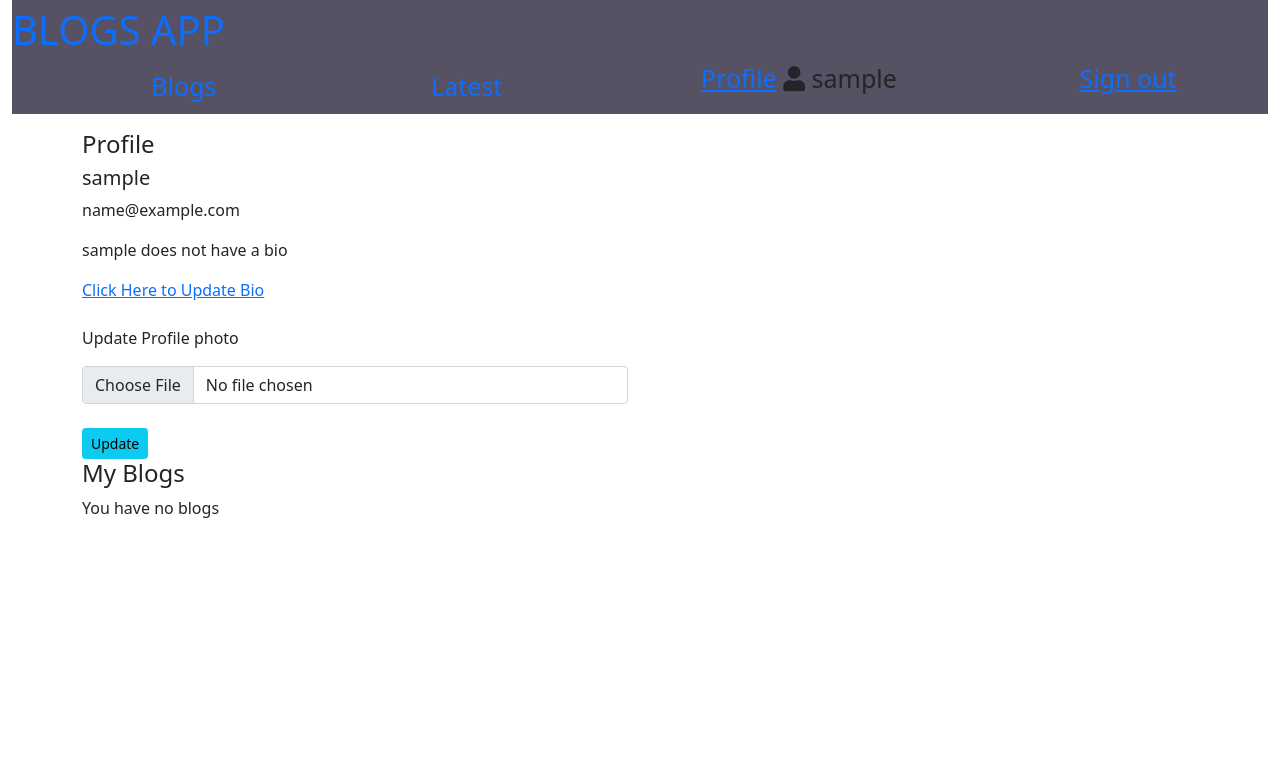
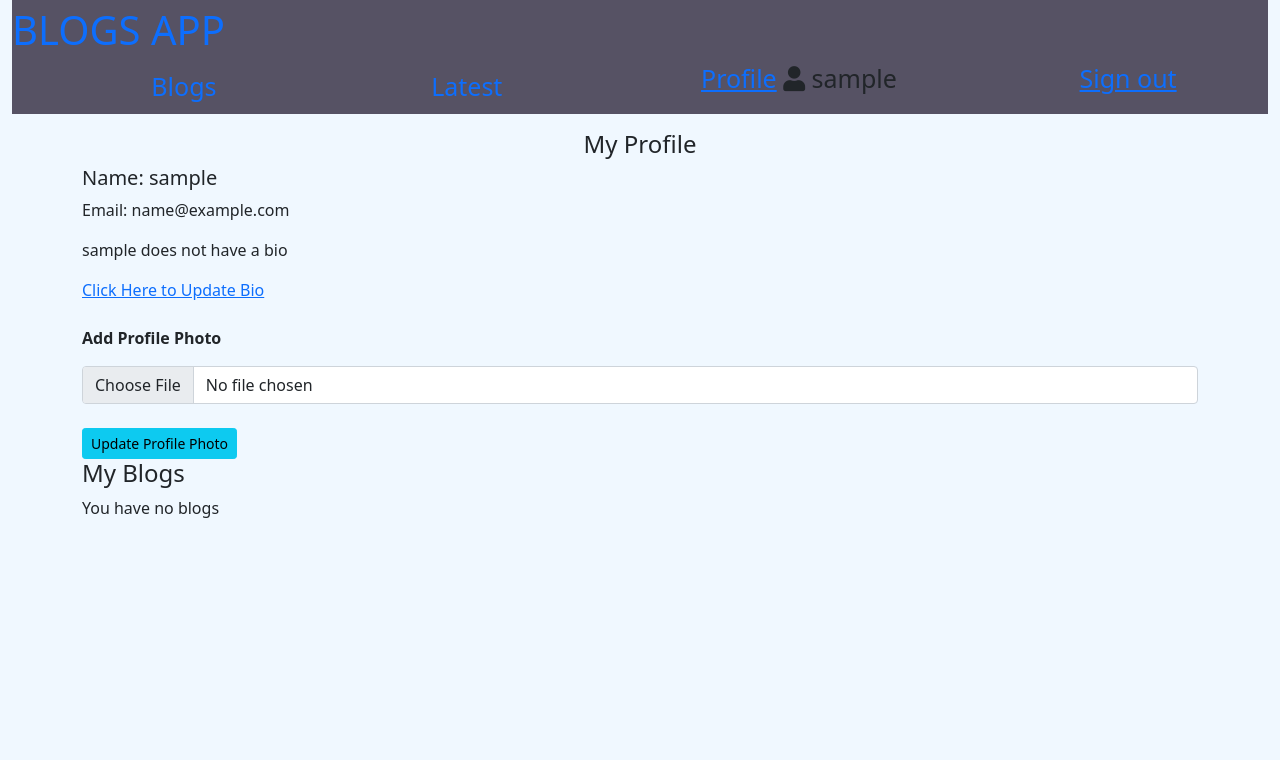
Before and after one commit to CynthiaOuma12673/blogs-app, a Flask app: a page that uses app/templates/macros.html in a window 1280 px wide. Shown: the top 760 px of the page. Run offline with Flask 2, Linux system fonts and the light colour scheme; the visitor is signed in with stand-in values (Sample User, id 1); data comes from the database, SQL or seed files in the repository; data that the repository does not hold is empty; some libraries are stand-ins or nearby versions.

Commit message:
it will style the page

```diff
--- a/app/main/views.py
+++ b/app/main/views.py
@@ -45,7 +45,7 @@ def new_blog():
     return render_template('new_blog.html', form = form, title = 'Create Your Blog')
 
 
-@main.route('/comment/<blog_id>',methods = ['POST', 'GET'])
+@main.route('/comment/<int:blog_id>',methods = ['POST', 'GET'])
 @login_required
 def comment(blog_id):
     form = CommentForm()
--- a/app/static/css/styles.css
+++ b/app/static/css/styles.css
@@ -1,3 +1,6 @@
+body {
+    background-color: aliceblue;
+}
 .head ul{
     list-style: none;
     display: flex;
@@ -6,3 +9,6 @@
 .card {
     align-items: center;
 }
+.col-md-7{
+    align-items: center;
+}
--- a/app/templates/comment.html
+++ b/app/templates/comment.html
@@ -21,7 +21,7 @@
             {% endfor %}
         </div>
         <div class="col-md-2"></div>
-        <div class="col-md-5 pt-3">
+        <div class="card">
             {{wtf.quick_form(form ,button_map={'submit':'outline-primary'})}}
         </div>
     </div>
@@ -34,8 +34,8 @@
             </div>
         </div>
     </div>
-    <div class="col-md-2"></div>
-    <div class="col-md-5">
+    <div class="col-md-2">
+    <div class="card">
         {{wtf.quick_form(form, button_map={'submit':'outline-primary'})}}
     </div>
 
--- a/app/templates/macros.html
+++ b/app/templates/macros.html
@@ -11,14 +11,14 @@
                     Created On: {{blog.time.strftime('%Y-%m-%d')}}
                 </small>
                 {% if user == current_user %}
-                <span>
-                    <a href="{{url_for('main.update_blog',blog_id = blog_id)}}">Update Blog</a>
-                    <button class="btn btn-danger btn-sm m-1" >Delete</button>
-                </span>
                 {% endif %}
                 <h4>{{ blog.title }}</h4>
                 <p>{{ blog.post }}</p>
-                <a href="{{url_for('main.comment',blog_id = blog_id)}}"><span><button>{{blog.comment.count}}</button></span>Comments</a>
+                <span>
+                    <a href="{{url_for('main.comment',blog_id = blog.id)}}"><button class="btn btn-info">Comments</button></a>
+                    <a class="btn btn-info" href="{{url_for('main.update_blog', blog_id = blog.id)}}">Update Blog</a>
+                    <a href="{{ url_for('main.delete_post', blog_id = blog.id) }}"><button class="btn btn-danger btn-sm m-1" >Delete</button></a>
+                </span>
             </div>
         </div>
     </article>
--- a/app/templates/profile/profile.html
+++ b/app/templates/profile/profile.html
@@ -2,21 +2,21 @@
 {% import 'macros.html' as macro%}
 {% block styles%}
 {{ super() }}
-<link rel="stylesheet" href="{{url_for('static',filename='css/style.css')}}">
+<link href="https://cdn.jsdelivr.net/npm/bootstrap@5.1.3/dist/css/bootstrap.min.css" rel="stylesheet" integrity="sha384-1BmE4kWBq78iYhFldvKuhfTAU6auU8tT94WrHftjDbrCEXSU1oBoqyl2QvZ6jIW3" crossorigin="anonymous">
+    <link rel="stylesheet" href="https://cdnjs.cloudflare.com/ajax/libs/font-awesome/5.15.4/css/all.min.css" crossorigin="anonymous" referrerpolicy="no-referrer">
+    <link rel="stylesheet" href="{{url_for('static',filename='css/style.css')}}">
 {% endblock %}
 
 {% block content %}
 <div class="container">
-    <div class="row">
-        <div class="col-md-6">
-            <h4>Profile</h4>
+            <h4 class="text-center">My Profile</h4>
             <div class="media">
             </div>
-            <div class="media-body">
-                <h5>{{ current_user.username }}</h5>
-                <p>{{ current_user.email }}</p>
+            <div style="align-items: center;">
+                <h5>Name: {{ current_user.username }}</h5>
+                <p>Email: {{ current_user.email }}</p>
                 {% if user.bio %}
-                <p> {{user.bio}}</p>
+                <p> Bio: {{user.bio}}</p>
                 {%else%}
                 <p> {{user.username}} does not have a bio </p>
                 {% endif %}
@@ -24,9 +24,9 @@
                 <a href="{{url_for('main.update_profile',uname=user.username)}}">Click Here to Update Bio</a>
                 <form class="mt-4" action="{{url_for('main.update_pic',uname=user.username)}}" method="post"
                     enctype="multipart/form-data">
-                    <p class="title ">Update Profile photo</p>
+                    <p class="title " style="font-weight: bold;">Add Profile Photo</p>
                     <input type="file" name="photo" class="form-control" required><br>
-                    <input type="submit" class="btn btn-sm btn-info" value="Update">
+                    <input type="submit" class="btn btn-sm btn-info" value="Update Profile Photo">
                 </form>
                 {% endif %}
             </div>
--- a/config.py
+++ b/config.py
@@ -3,7 +3,7 @@ import os
 class Config:
 
     SECRET_KEY =("12673")
-    SQLALCHEMY_DATABASE_URI =  'postgresql+psycopg2://moringa:Cyn12673#@localhost/blogs'
+    SQLALCHEMY_DATABASE_URI =  'postgresql+psycopg2://moringa:Cyn12673#@localhost/blog'
     SQLALCHEMY_TRACK_MODIFICATIONS = False
     UPLOADED_PHOTOS_DEST ='app/static/photos'
 
```
Also changed, not shown: app/templates/index.html (+14 -9 lines), app/templates/latest.html (+12 -40 lines), migrations/versions/069bee43e6e0_initial_migration.py (renamed from migrations/versions/89fe209cf7a0_initial_migration.py, +13 -3 lines), 1 other file.
